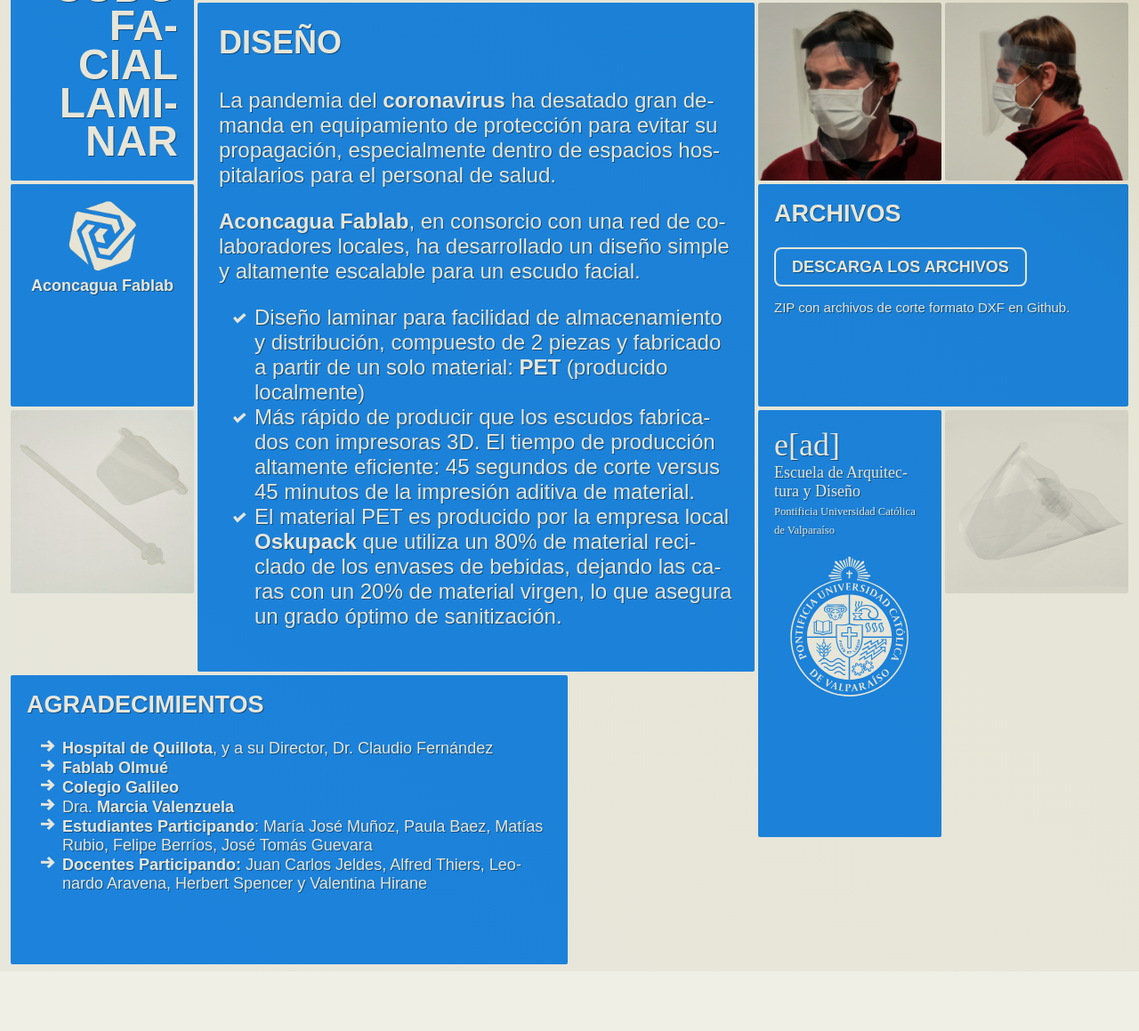
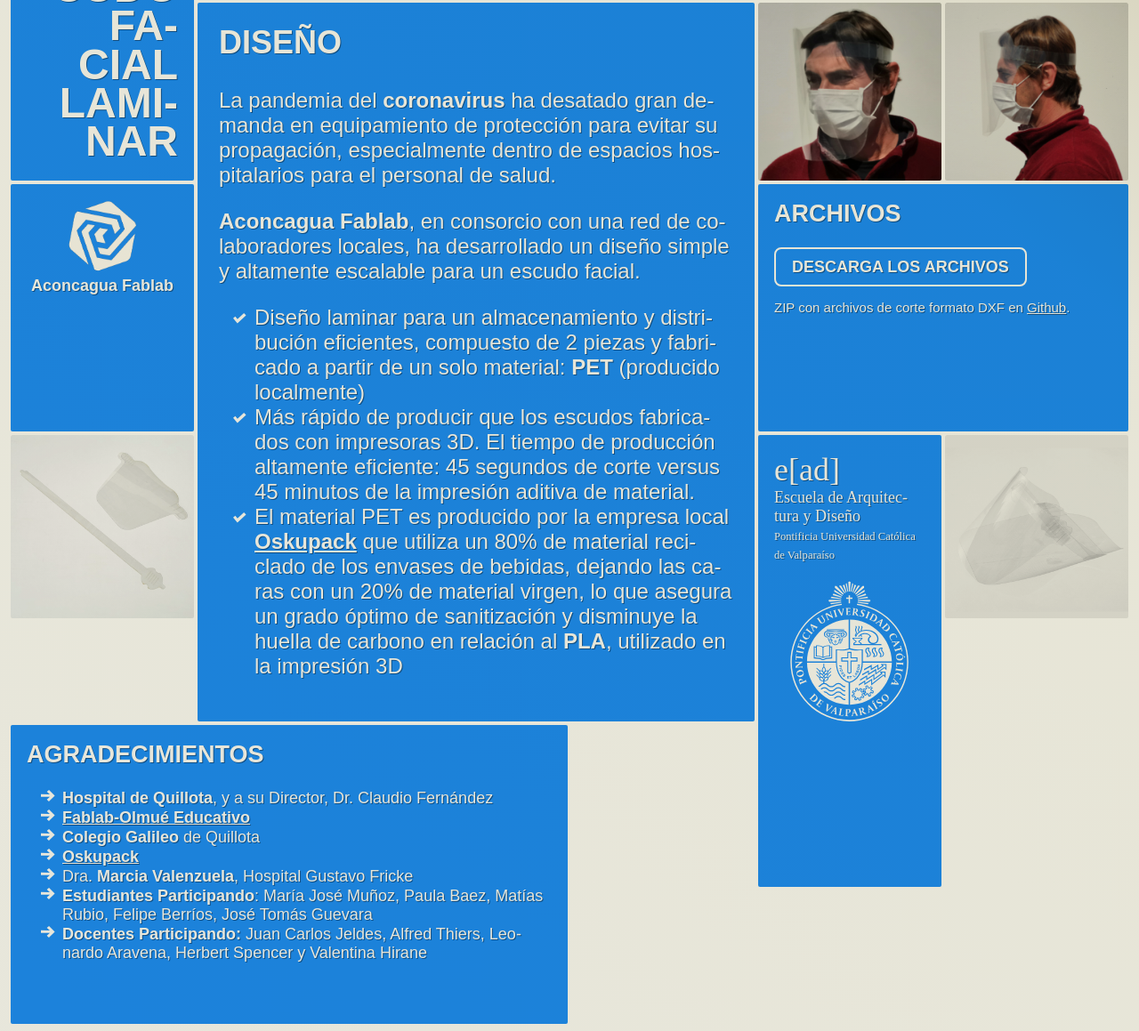
Before and after one commit to aconcagua-fablab/escudo-facial, a plain HTML site: page index.html in a window 1280 px wide. Shown: the part 105-1264 px from the top of the page at 89% size. Before the commit the page ends 1197 px from the top, so only its background shows below. Drawn offline with Linux system fonts and the light colour scheme; a web font is replaced by a local one.

Commit message:
ajustes varios

```diff
--- a/css/style.css
+++ b/css/style.css
@@ -207,6 +207,10 @@
     border-radius: 2px;
 }
 
+.u {
+    text-decoration: underline;
+}
+
 @media only screen and (max-width: 720px) {
     body {
         display: block;
--- a/index.html
+++ b/index.html
@@ -32,10 +32,11 @@
         <p><strong>Aconcagua Fablab</strong>, en consorcio con una red de colaboradores locales, ha desarrollado un diseño simple y altamente escalable para un escudo facial.
         </p>
         <ul class="check">
-            <li>Diseño laminar para facilidad de almacenamiento y distribución, compuesto de 2 piezas y fabricado a partir de un solo material: <strong>PET</strong> (producido localmente)</li>
+            <li>Diseño laminar para un almacenamiento y distribución eficientes, compuesto de 2 piezas y fabricado a partir de un solo material: <strong>PET</strong> (producido localmente)</li>
             <li>Más rápido de producir que los escudos fabricados con impresoras 3D. El tiempo de producción altamente eficiente: 45 segundos de corte versus 45 minutos de la impresión aditiva de material.
             </li>
-            <li>El material PET es producido por la empresa local <strong>Oskupack</strong> que utiliza un 80% de material reciclado de los envases de bebidas, dejando las caras con un 20% de material virgen, lo que asegura un grado óptimo de sanitización.
+            <li>El material PET es producido por la empresa local <strong><a href="http://www.oskupack.cl/" class="u">Oskupack</a></strong> que utiliza un 80% de material reciclado de los envases de bebidas, dejando las caras con un 20% de material virgen,
+                lo que asegura un grado óptimo de sanitización y disminuye la huella de carbono en relación al <strong>PLA</strong>, utilizado en la impresión 3D
             </li>
         </ul>
     </section>
@@ -51,15 +52,16 @@
 
     <section class="col2 row1">
         <h2>Archivos</h2>
-        <a class="button" href="./src/escudo-facial-DXF.zip" title="Enlace a archivo ZIP">Descarga los Archivos</a><br><small>ZIP con archivos de corte formato DXF en <a href=" https://github.com/aconcagua-fablab/escudo-facial" title="Repositorio del Proyecto">Github</a>.</small>
+        <a class="button" href="./src/escudo-facial-DXF.zip" title="Enlace a archivo ZIP">Descarga los Archivos</a><br><small>ZIP con archivos de corte formato DXF en <a href=" https://github.com/aconcagua-fablab/escudo-facial" title="Repositorio del Proyecto" class="u">Github</a>.</small>
     </section>
     <section class="thanks col3 row2">
         <h2>Agradecimientos</h2>
         <ul class="arrow">
             <li><strong>Hospital de Quillota</strong>, y a su Director, Dr. Claudio Fernández</li>
-            <li><strong>Fablab Olmué</strong></li>
-            <li><strong>Colegio Galileo</strong de Quillota</li>
-            <li>Dra. <strong>Marcia Valenzuela</strong></li>
+            <li><strong><a href="https://www.fablabolmue.cl/" class="u">Fablab-Olmué Educativo</a></strong></li>
+            <li><strong>Colegio Galileo</strong> de Quillota</li>
+            <li><strong><a href="http://www.oskupack.cl/" class="u">Oskupack</a></strong></li>
+            <li>Dra. <strong>Marcia Valenzuela</strong>, Hospital Gustavo Fricke</li>
             <li><strong>Estudiantes Participando</strong>: María José Muñoz, Paula Baez, Matías Rubio, Felipe Berríos, José Tomás Guevara</li>
             <li><strong>Docentes Participando:</strong> Juan Carlos Jeldes, Alfred Thiers, Leonardo Aravena, Herbert Spencer y Valentina Hirane</li>
         </ul>
```
Also changed, not shown: 1 other file.
